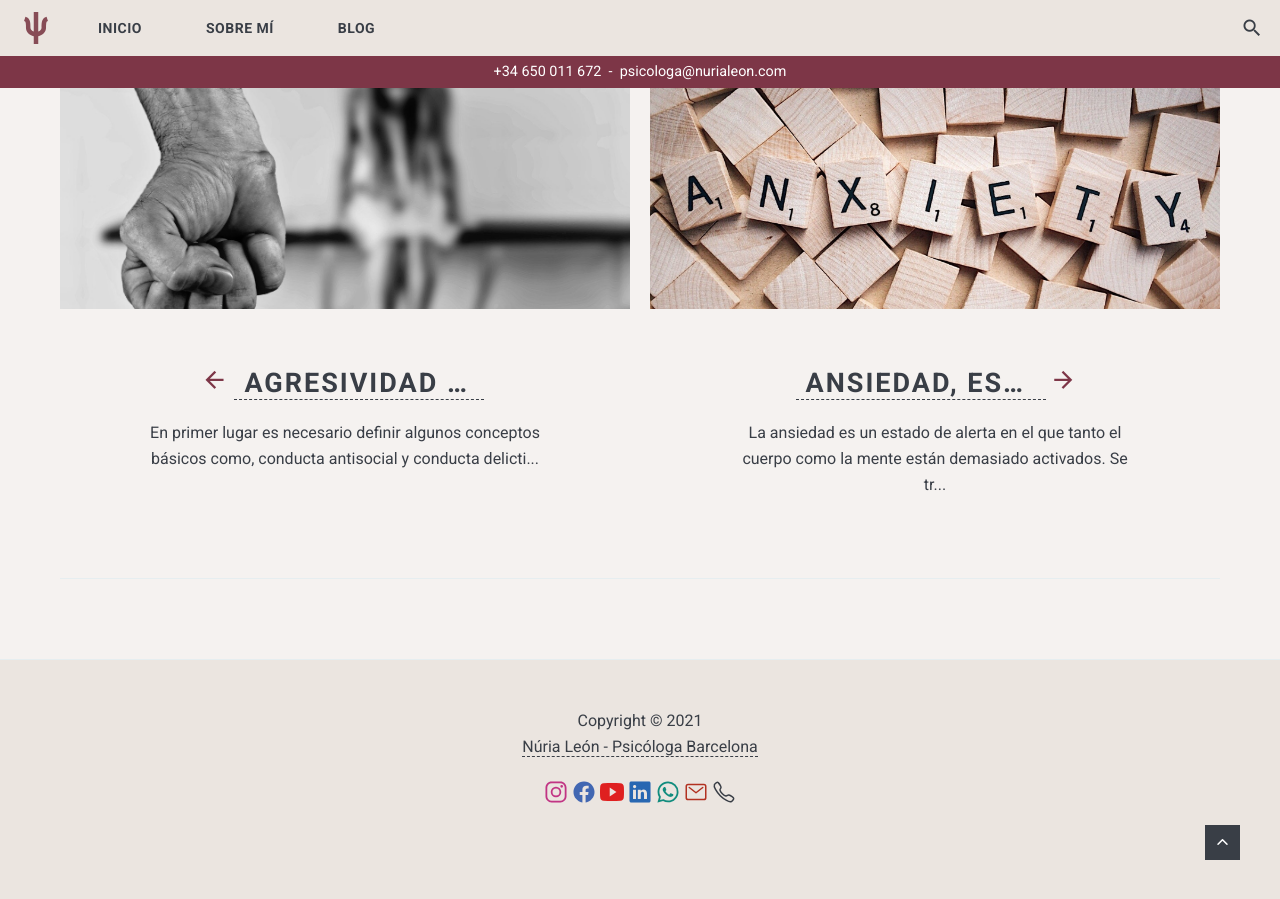
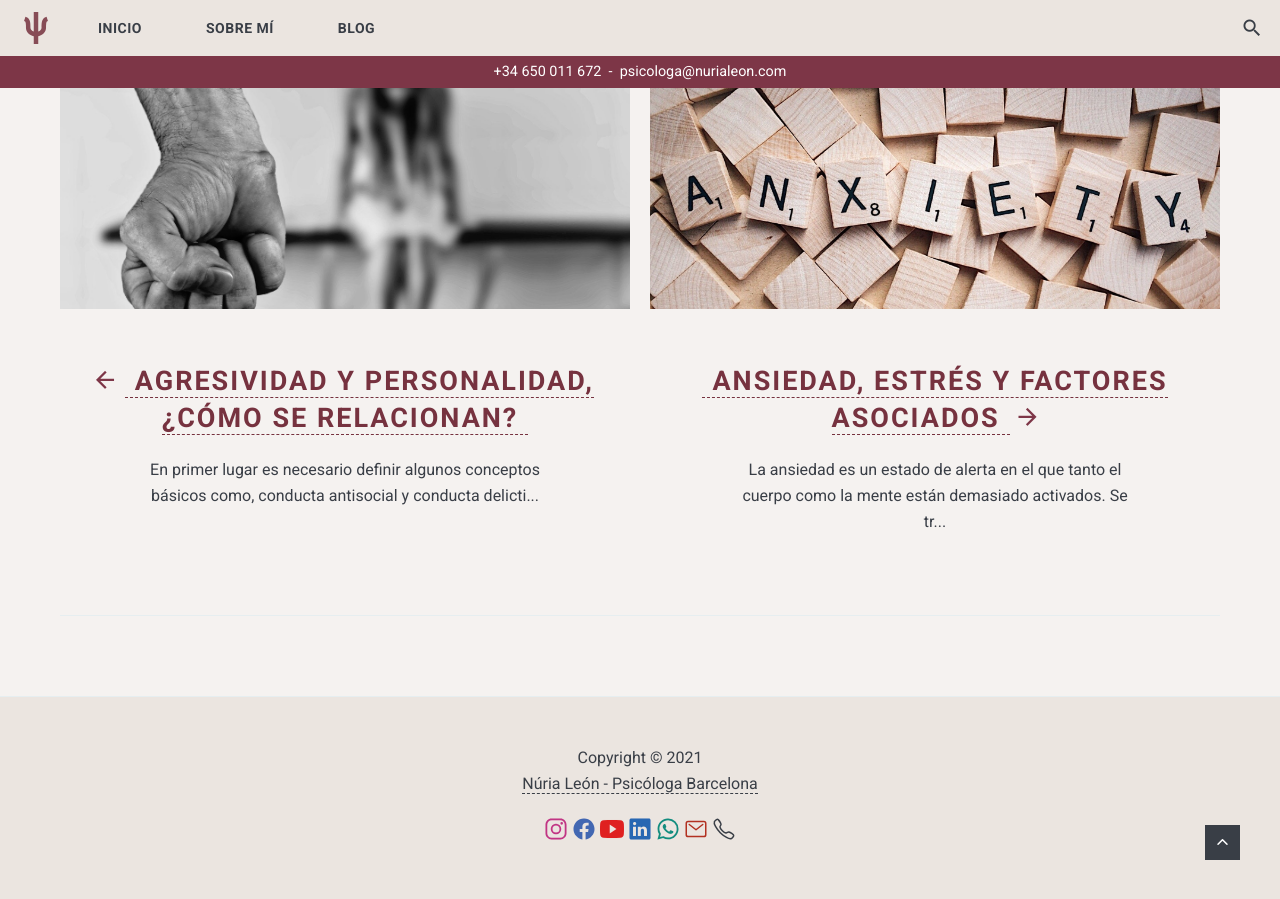
Before and after one commit to nurialeonsallent/nurialeon.com, a Jekyll site: the page built from _posts/2021-01-01-estilos-de-crianza-parental-psicologia.markdown, in a window 1280 px wide and 900 px high, scrolled down 2687 px. Built offline with Jekyll 4.4.1, drawn with Linux system fonts in a browser that asks for light colours; nearby versions of some CDN libraries; before the commit the page ends 3550 px from its top, so only the background shows below that.

Commit message:
Update _post.scss

```diff
--- a/_sass/4-layouts/_post.scss
+++ b/_sass/4-layouts/_post.scss
@@ -168,17 +168,7 @@
       text-align: center;
 
       a {
-        display: inline-block;
-        max-width: 250px;
         padding: 0 10px;
-        vertical-align: middle;
-        white-space: nowrap;
-        overflow: hidden;
-        text-overflow: ellipsis;
-        color: $dark;
-        &:hover {
-          color: $black;
-        }
       }
     }
   }
```
